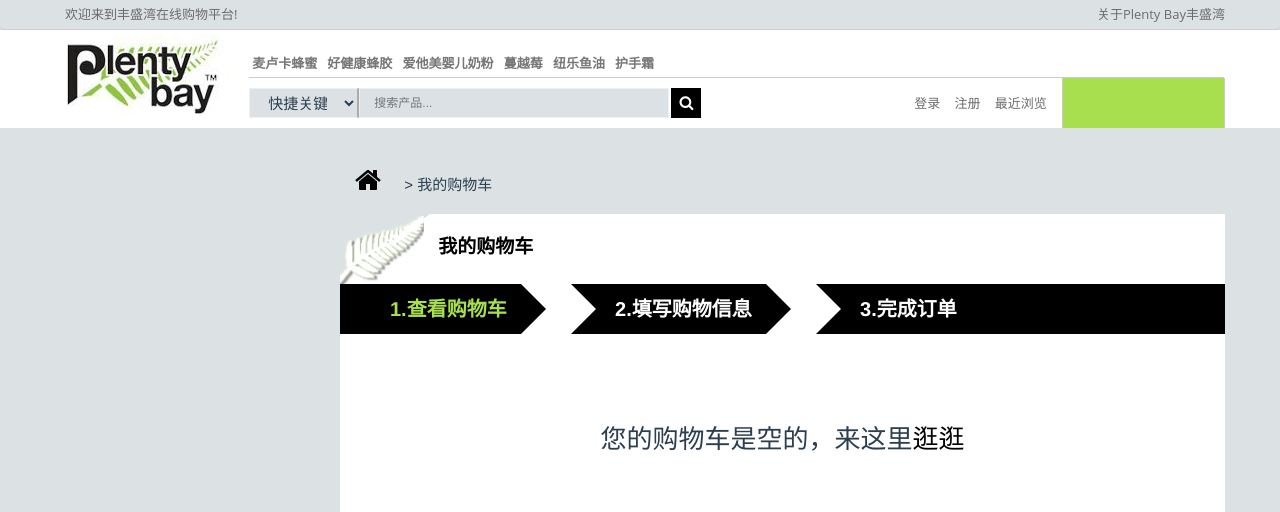
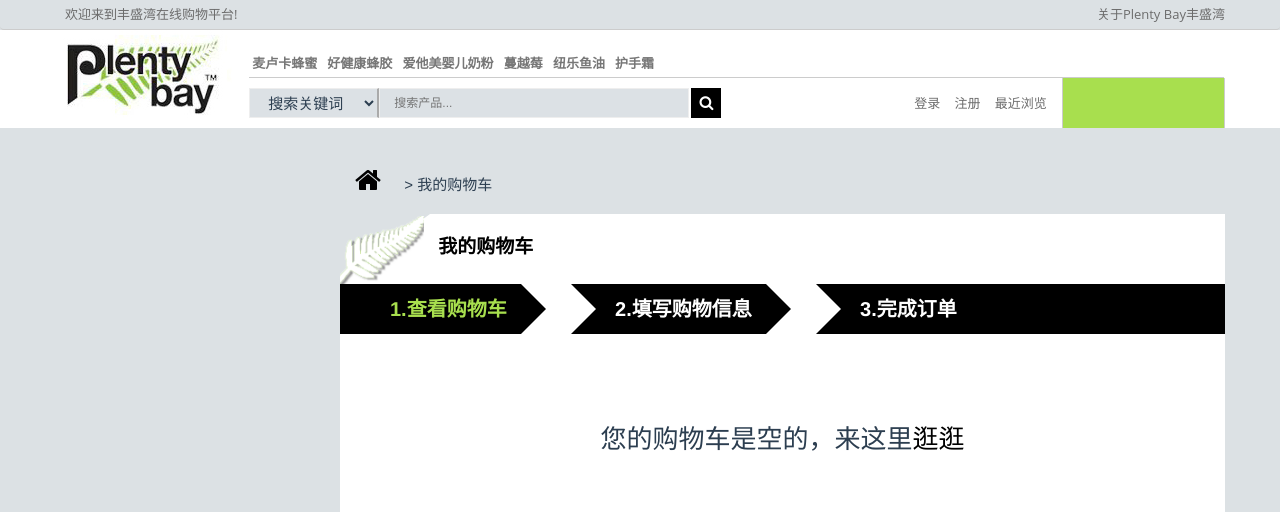
Before and after one commit to presentianz/b2c, a Symfony app: template app/Resources/views/Order/default/cart.html.twig in a window 1280 px wide. Shown: the top 512 px of the page. Run offline with Twig, Linux system fonts and the light colour scheme; the template is opened without the code that fills it, so the values that code supplies are empty; some libraries are stand-ins or nearby versions.

Commit message:
update bottom and search.

```diff
--- a/app/Resources/views/layout_main.html.twig
+++ b/app/Resources/views/layout_main.html.twig
@@ -74,13 +74,13 @@
                             <div class="navbar-search pull-left">
                             <form action="{{ path('search', {keys : app.request.get('keys') }) }}" method="get"  onsubmit="">
                                 <select class="search-select">
-                                    <option value="快捷关键词" selected><h6>快捷关键词</h6></option>
-                                    <option value="奶粉"><h6>蜂蜜</h6></option>
-                                    <option value="爱他美"><h6>鱼油</h6></option>
+                                    <option value="搜索关键词" selected><h6>搜索关键词</h6></option>
+                                    <option value="奶粉"><h6>奶粉</h6></option>
+                                    <option value="爱他美"><h6>爱他美</h6></option>
                                     <option value="蜂蜜"><h6>蜂蜜</h6></option>
                                     <option value="蜂胶"><h6>蜂胶</h6></option>
                                     <option value="鱼油"><h6>鱼油</h6></option>
-                                    <option value="鱼油"><h6>鱼油</h6></option>
+                                    <option value="面膜"><h6>面膜</h6></option>
                                 </select>
                                 <div class="search-input">
                                     <input type="text" id="keys" name="keys" lang="zh-CN" placeholder="搜索产品..." class="search-query" value="{{ app.request.get('keys') }}">
--- a/web/css/style.css
+++ b/web/css/style.css
@@ -441,7 +441,7 @@ select.delivery-options {
 
 .search-select {
     min-width: 50px;
-    width: 110px;
+    width: 130px;
     margin: 0;
     border-radius:0px;
     -webkit-border-radius:0px;
```
